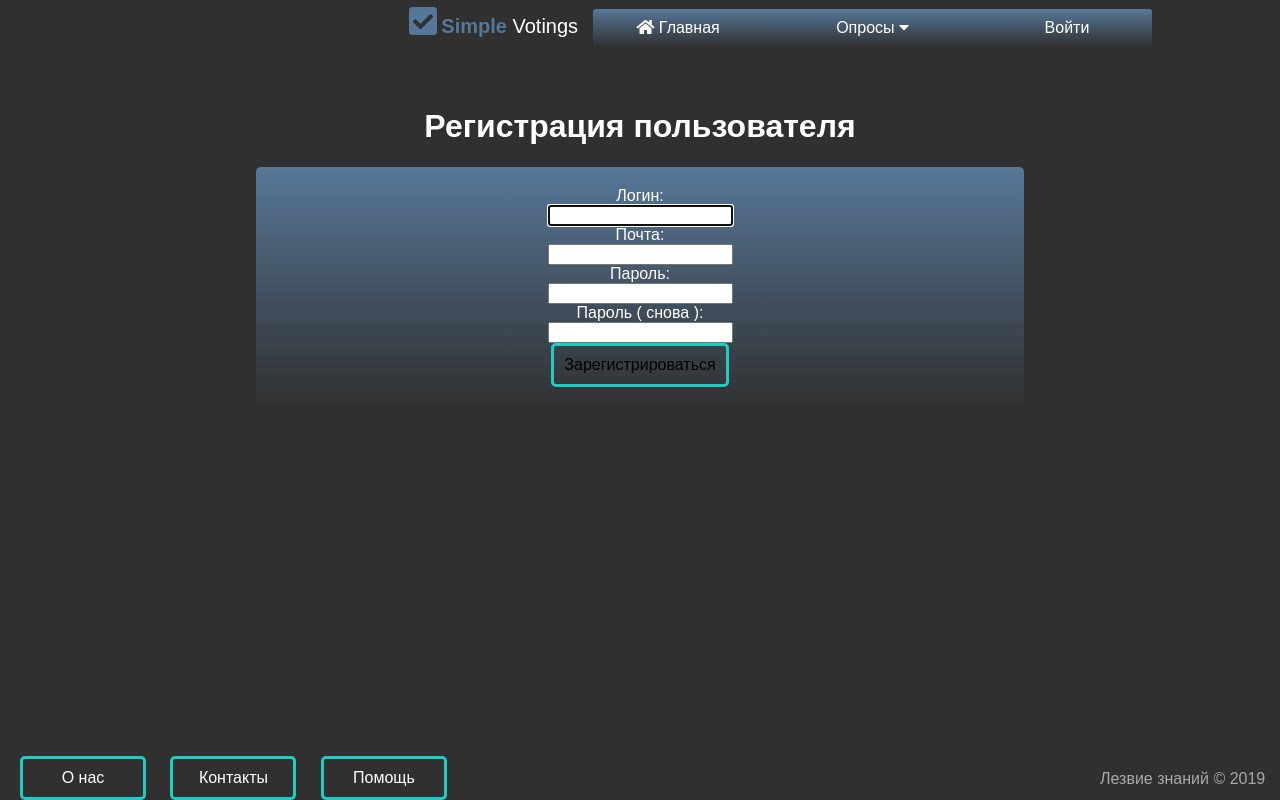
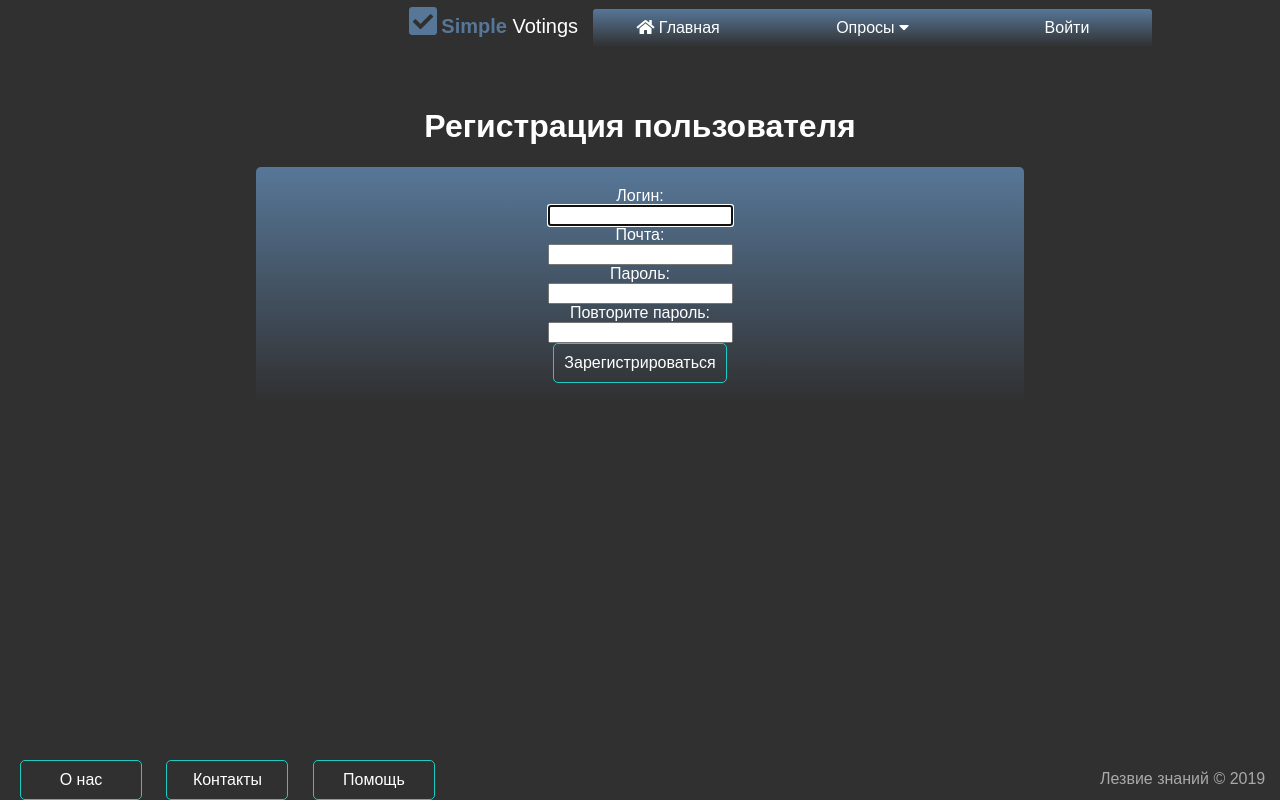
Before and after one commit to BlackWarlow/vote, a Django app: page /accounts/register/ in a window 1280 px wide. Run offline with Django 3.2, Linux system fonts and the light colour scheme; some libraries are stand-ins or nearby versions.

Commit message:
style changes

```diff
--- a/static/css/base.css
+++ b/static/css/base.css
@@ -28,19 +28,19 @@ a {
 .button {
 	cursor: pointer;
 	background-color: transparent;
+	color:white;
 	font-size: 16px;
 	padding: 10px;
-	border: 2px solid darkgrey;
 	border-radius: 5px;
 	display: table;
 	vertical-align: middle;
 	text-align: center;
 	-webkit-appearance: button;
-	border:solid rgb(31,204,195);
+	border: 1px solid rgb(31,204,195);
 }
 .button:hover {
 	transition: 0.2s;
-	background-color: darkgrey;
+	background-color:rgb(0,255,234);
 	color: black;
 }
 
--- a/vote/templates/accounts/login.html
+++ b/vote/templates/accounts/login.html
@@ -28,7 +28,7 @@
 					</div>
 					<input class="button" type="submit" value="Войти на сайт">
 					</center>
-					Нет учётной записи? <a href="/accounts/register/" style="text-decoration: underline;">Зарегистрируйтесь!</a>
+					Нет учётной записи?<a href="/accounts/register/" style="text-decoration: underline;">Зарегистрируйтесь!</a>
 				</div>
 			</form>
 
--- a/vote/templates/accounts/register.html
+++ b/vote/templates/accounts/register.html
@@ -13,16 +13,14 @@
 			<center>
             <label for="id_username">Логин:</label><br>
 	        {{ form.username }}<br>
-
 	        <label for="id_username">Почта:</label><br>
 	        {{ email_form.email }}<br>
 
             <label for="id_password1">Пароль:</label><br>
 	        {{ form.password1 }}<br>
 
-            <label for="id_password2">Пароль ( снова ):</label><br>
+            <label for="id_password2">Повторите пароль:</label><br>
 	        {{ form.password2 }}<br>
-
             <input class="button no_select" type="submit" value="Зарегистрироваться">
 			</center>
 
```
